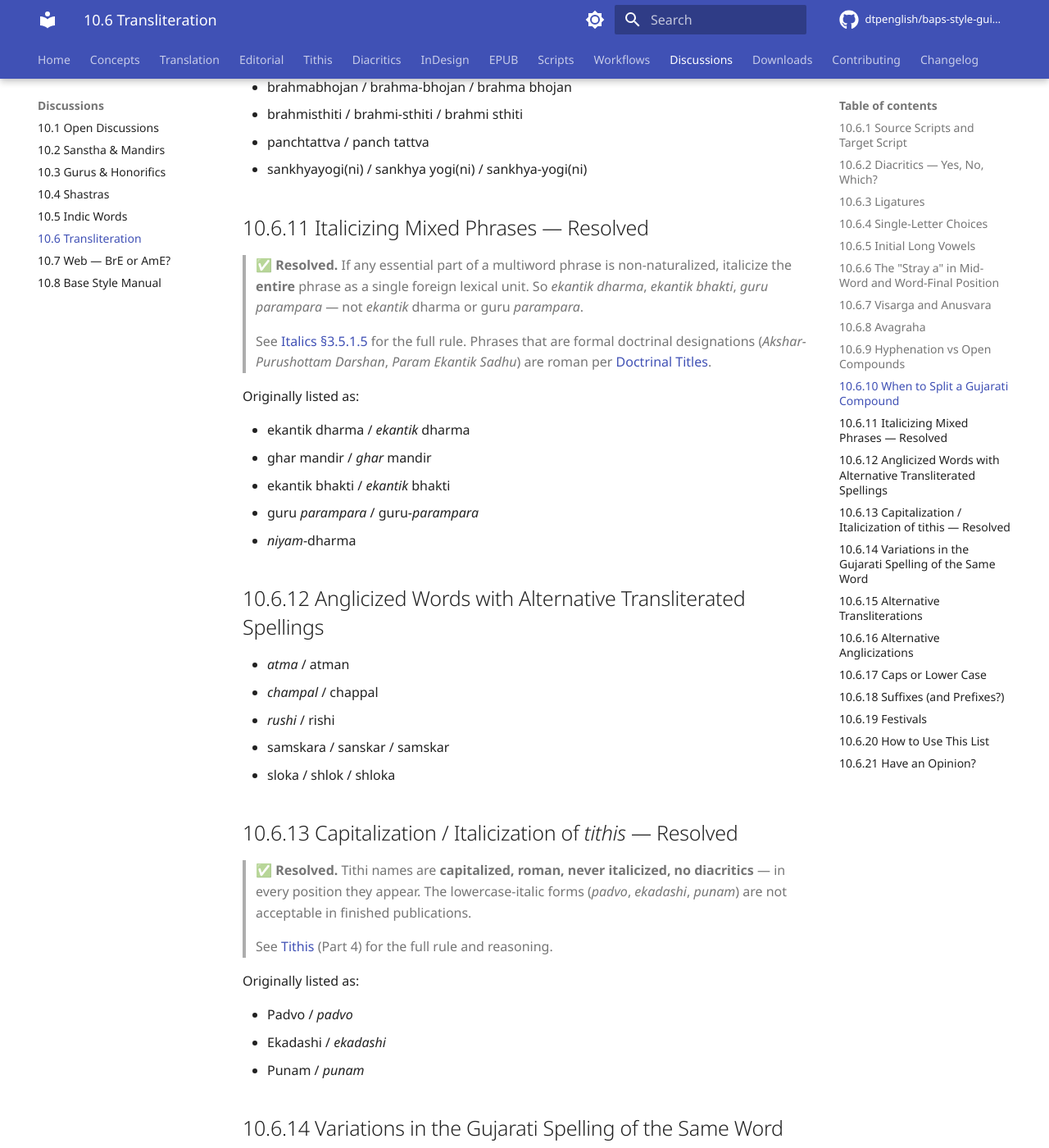
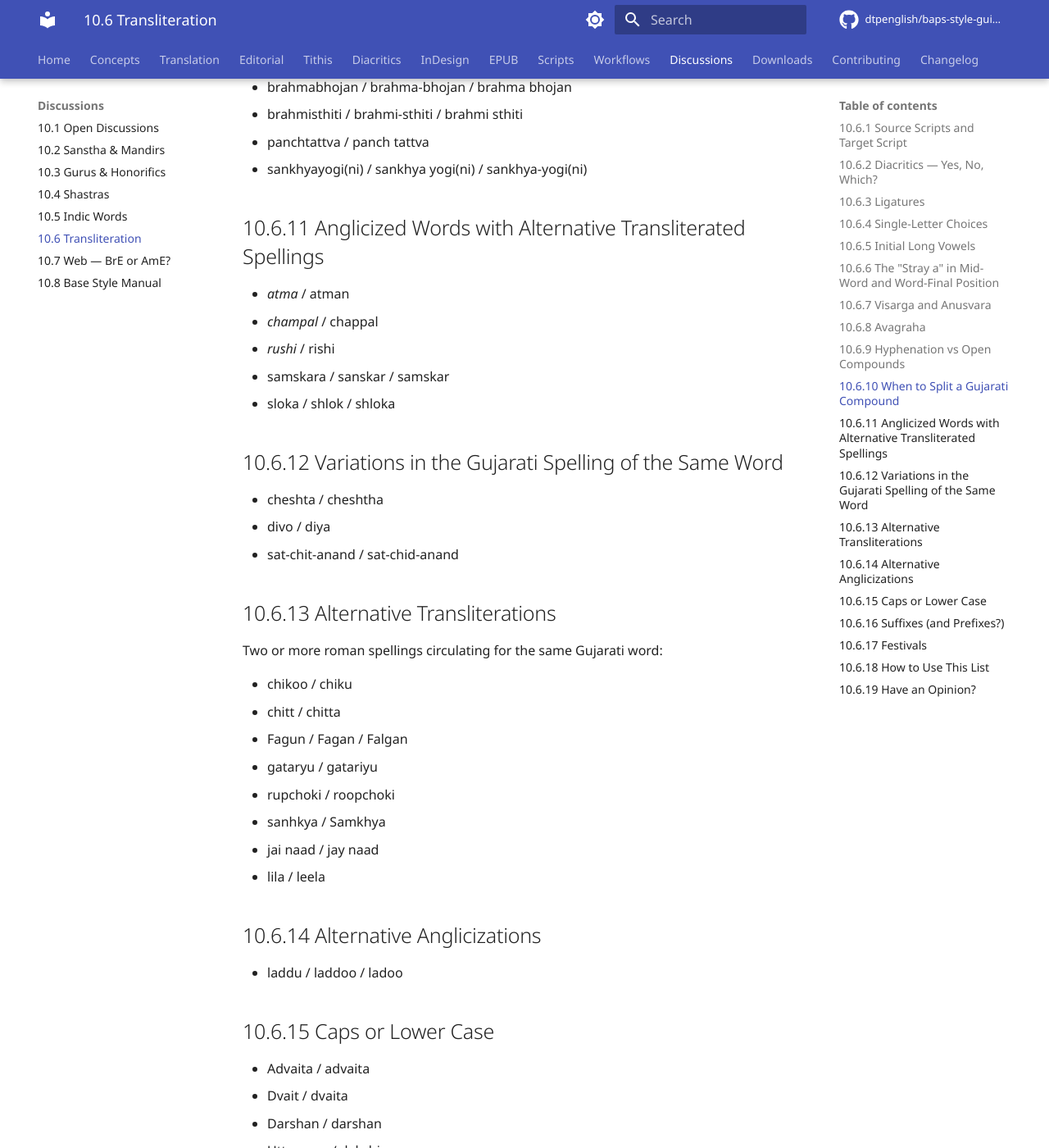
Before and after one commit to dtpenglish/baps-style-guide, an MkDocs documentation site: the page built from docs/discussions/transliteration.md, in a window 1280 px wide and 1400 px high, scrolled down 3402 px. Shown: the whole window at 82% size. Built offline with MkDocs 1.6.1 and Material for MkDocs 9.7.7, drawn with Linux system fonts in a browser that asks for light colours; comment, search, counter and statistics services are not loaded; the version menu is left out; some of the changed text lies outside the part shown.

Commit message:
Remove resolved discussion topics; renumber subsequent sections
Four topics in Part 10 had been resolved and were carrying parallel
"Resolved" entries pointing to where the rule now lives. Removing the
duplicates and renumbering the sections that came after them.

Removed:
- 10.3.1 'Resolved: Supreme/Sarvopari' tip + the Sarvopari/sarvopari
  and Supreme/supreme entries from the variations list. Rule lives
  at 3.3.2.10 and 3.4.1.1.
- 10.3.6 Sant/Satpurush — Resolved (full section). Rule lives at
  3.4.1.1 (Rule 1) and 3.4.1.2 (Rule 2).
- 10.6.11 Italicizing Mixed Phrases — Resolved (full section). Rule
  lives at 3.5.1.5.
- 10.6.13 Capitalization/Italicization of tithis — Resolved (full
  section). Rule lives at Part 4 Tithis.
- 4.7 in tithis/index.md: removed the line pointing back to the now-
  removed 10.6.13 entry.

Renumbered:
- 10.3.7 Anglophone Honorifics -> 10.3.6
- 10.3.8 Sadhus -> 10.3.7
- 10.3.9 Have an Opinion -> 10.3.8
- 10.6.12 Anglicized Words... -> 10.6.11
- 10.6.14 Variations in Gujarati Spelling -> 10.6.12
- 10.6.15 Alternative Transliterations -> 10.6.13
- 10.6.16 Alternative Anglicizations -> 10.6.14
- 10.6.17 Caps or Lower Case -> 10.6.15
- 10.6.18 Suffixes -> 10.6.16
- 10.6.19 Festivals -> 10.6.17
- 10.6.20 How to Use This List -> 10.6.18
- 10.6.21 Have an Opinion -> 10.6.19

Co-Authored-By: Claude Opus 4.7 (1M context) <noreply@anthropic.com>

```diff
--- a/docs/discussions/transliteration.md
+++ b/docs/discussions/transliteration.md
@@ -92,43 +92,19 @@ Hyphenate, leave open as separate words, or close up?
 - panchtattva / panch tattva
 - sankhyayogi(ni) / sankhya yogi(ni) / sankhya-yogi(ni)
 
-## 10.6.11 Italicizing Mixed Phrases — Resolved
-> ✅ **Resolved.** If any essential part of a multiword phrase is non-naturalized, italicize the **entire** phrase as a single foreign lexical unit. So *ekantik dharma*, *ekantik bhakti*, *guru parampara* — not *ekantik* dharma or guru *parampara*.
->
-> See [Italics §3.5.1.5](../editorial/italics.md#3515-multiword-sanskrit-and-indic-phrases-italicize-the-whole-phrase) for the full rule. Phrases that are formal doctrinal designations (*Akshar-Purushottam Darshan*, *Param Ekantik Sadhu*) are roman per [Doctrinal Titles](../editorial/doctrinal-titles.md).
-
-Originally listed as:
-
-- ekantik dharma / *ekantik* dharma
-- ghar mandir / *ghar* mandir
-- ekantik bhakti / *ekantik* bhakti
-- guru *parampara* / guru-*parampara*
-- *niyam*-dharma
-
-## 10.6.12 Anglicized Words with Alternative Transliterated Spellings
+## 10.6.11 Anglicized Words with Alternative Transliterated Spellings
 - *atma* / atman
 - *champal* / chappal
 - *rushi* / rishi
 - samskara / sanskar / samskar
 - sloka / shlok / shloka
 
-## 10.6.13 Capitalization / Italicization of *tithis* — Resolved
-> ✅ **Resolved.** Tithi names are **capitalized, roman, never italicized, no diacritics** — in every position they appear. The lowercase-italic forms (*padvo*, *ekadashi*, *punam*) are not acceptable in finished publications.
->
-> See [Tithis](../tithis/index.md) (Part 4) for the full rule and reasoning.
-
-Originally listed as:
-
-- Padvo / *padvo*
-- Ekadashi / *ekadashi*
-- Punam / *punam*
-
-## 10.6.14 Variations in the Gujarati Spelling of the Same Word
+## 10.6.12 Variations in the Gujarati Spelling of the Same Word
 - cheshta / cheshtha
 - divo / diya
 - sat-chit-anand / sat-chid-anand
 
-## 10.6.15 Alternative Transliterations
+## 10.6.13 Alternative Transliterations
 Two or more roman spellings circulating for the same Gujarati word:
 
 - chikoo / chiku
@@ -140,28 +116,28 @@ Two or more roman spellings circulating for the same Gujarati word:
 - jai naad / jay naad
 - lila / leela
 
-## 10.6.16 Alternative Anglicizations
+## 10.6.14 Alternative Anglicizations
 - laddu / laddoo / ladoo
 
-## 10.6.17 Caps or Lower Case
+## 10.6.15 Caps or Lower Case
 - Advaita / advaita
 - Dvait / dvaita
 - Darshan / darshan
 - Uttarayan / dakshinayan
 
-## 10.6.18 Suffixes (and Prefixes?)
+## 10.6.16 Suffixes (and Prefixes?)
 - dakshini pagh / dakshi ni pagh / dakshi-ni pagh
 - rajasik / rajasic / rajsik / rajsic
 - mayik / mayic
 
-## 10.6.19 Festivals
+## 10.6.17 Festivals
 - Jal Jhilani / Jal-Jhilani
 - Rathyatra / Rath Yatra / Rath-Yatra
 
-## 10.6.20 How to Use This List
+## 10.6.18 How to Use This List
 Each item above will eventually become a row in the [glossary](../diacritics/glossary-reference.md), with one preferred form. Until then, treat any of the listed forms as acceptable, but **be consistent within a single publication**.
 
 When the team decides on a preferred form, update this page and add an entry to the [changelog](../changelog.md).
 
-## 10.6.21 Have an Opinion?
+## 10.6.19 Have an Opinion?
 Click the pencil icon, or open a [GitHub Issue](https://github.com/dtpenglish/baps-style-guide/issues/new) titled `Translit: <word>` — e.g. `Translit: jn vs gn`.
```
Also changed, not shown: docs/changelog.md (+16 -0 lines), docs/discussions/gurus-and-honorifics.md (+3 -28 lines), docs/tithis/index.md (+0 -2 lines).
